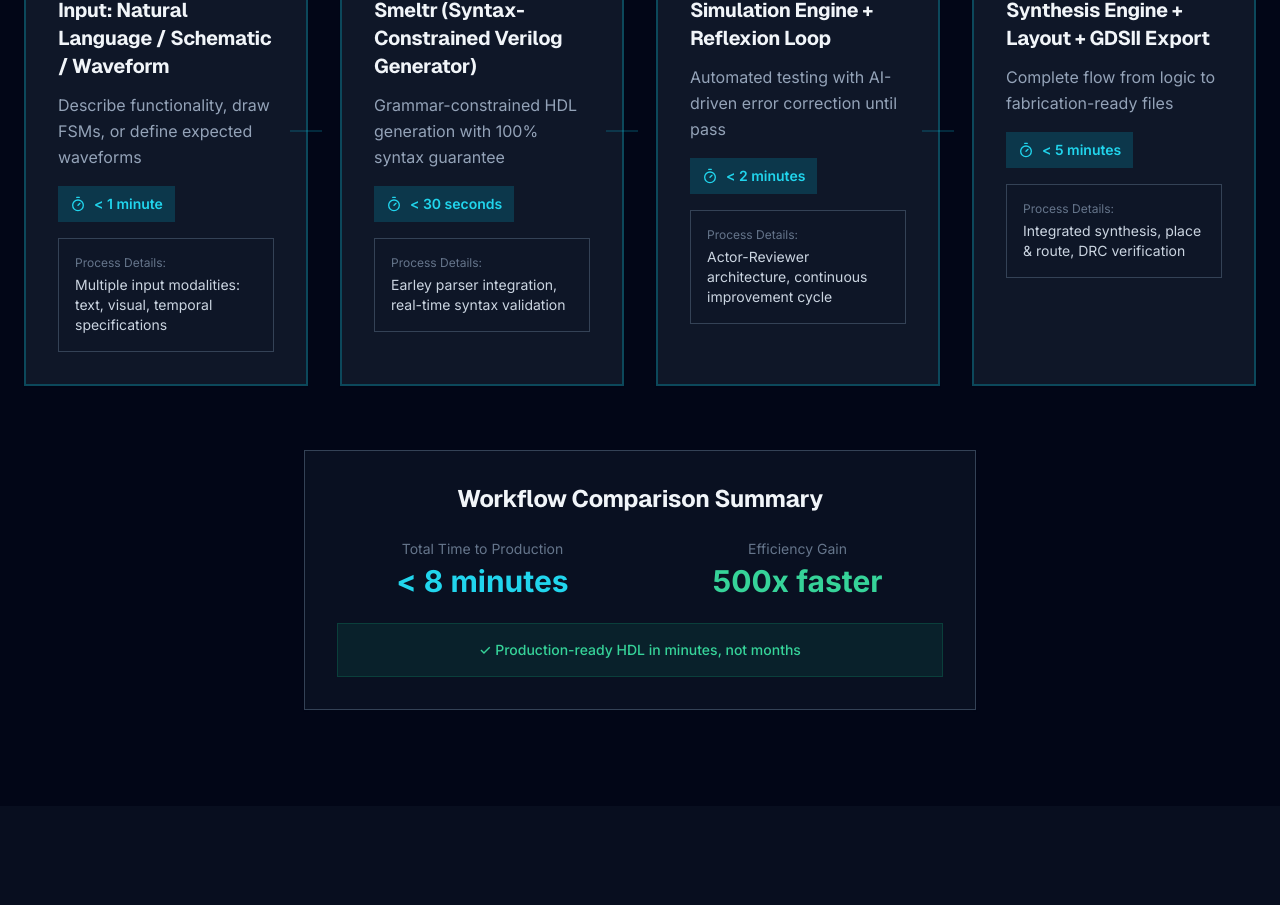
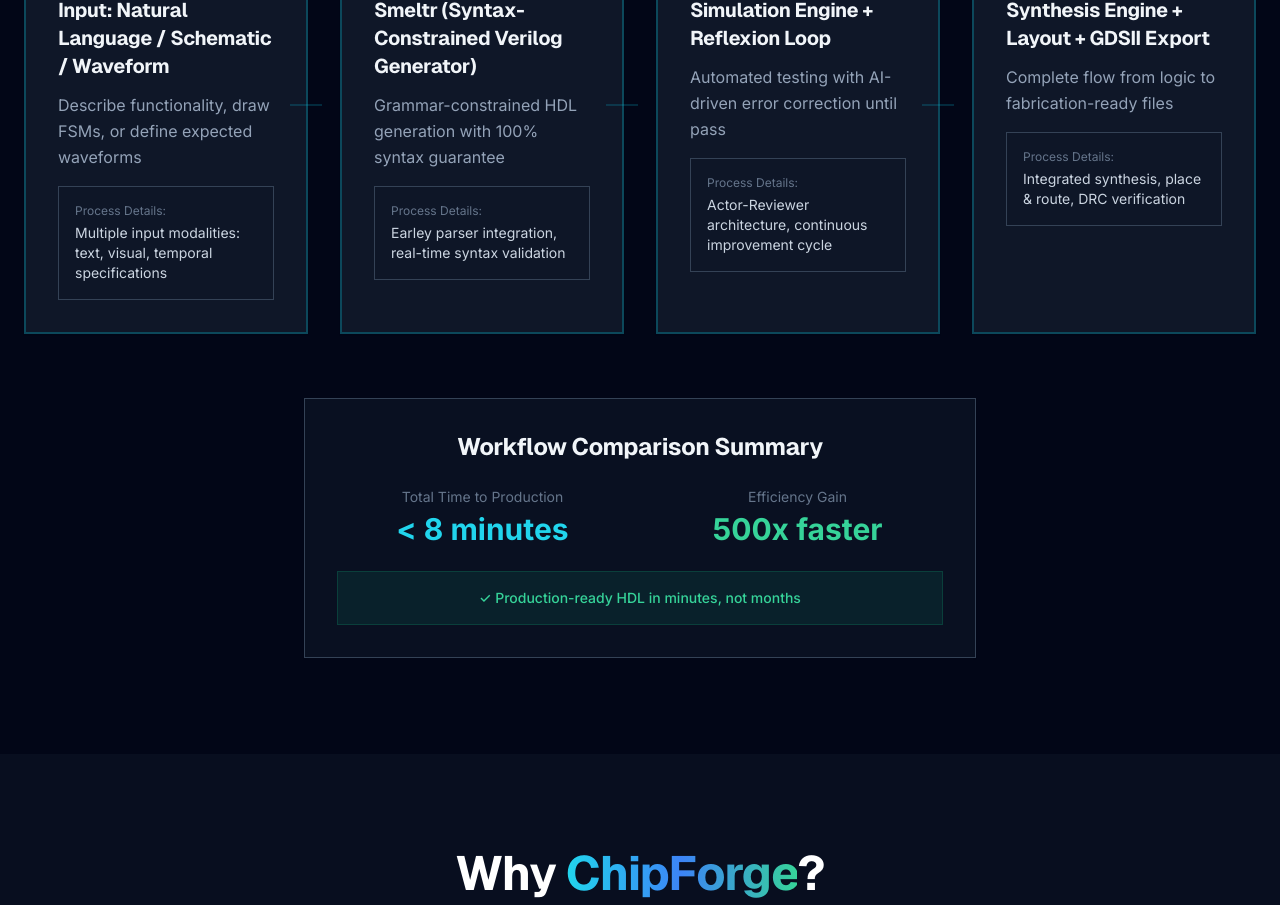
Before and after one commit to Fonzi81/chip-forge, a React (Vite) app: page /landing in a window 1280 px wide. Shown: the part 2094-2999 px from the top of the page. Built offline with nearby package versions, Linux system fonts and the light colour scheme.

Commit message:
Remove landing page sections
Remove sections 1 through 4 from the landing page.

```diff
--- a/src/components/HowItWorks.tsx
+++ b/src/components/HowItWorks.tsx
@@ -127,14 +127,6 @@ const HowItWorks = () => {
                 <h3 className="text-xl font-bold mb-3 text-slate-100">{step.title}</h3>
                 <p className="text-slate-400 mb-4 leading-relaxed">{step.desc}</p>
 
-                {/* Time indicator */}
-                <div className={`inline-flex items-center gap-2 px-3 py-2 rounded-lg text-sm font-semibold mb-4 ${
-                  isChipForgeFlow ? 'bg-cyan-500/20 text-cyan-400' : 'bg-amber-500/20 text-amber-400'
-                }`}>
-                  <Timer className="h-4 w-4" />
-                  {step.time}
-                </div>
-
                 {/* Technical details */}
                 <div className="p-4 bg-slate-900/50 rounded-lg border border-slate-700">
                   <div className="text-xs text-slate-500 mb-1">Process Details:</div>
```
